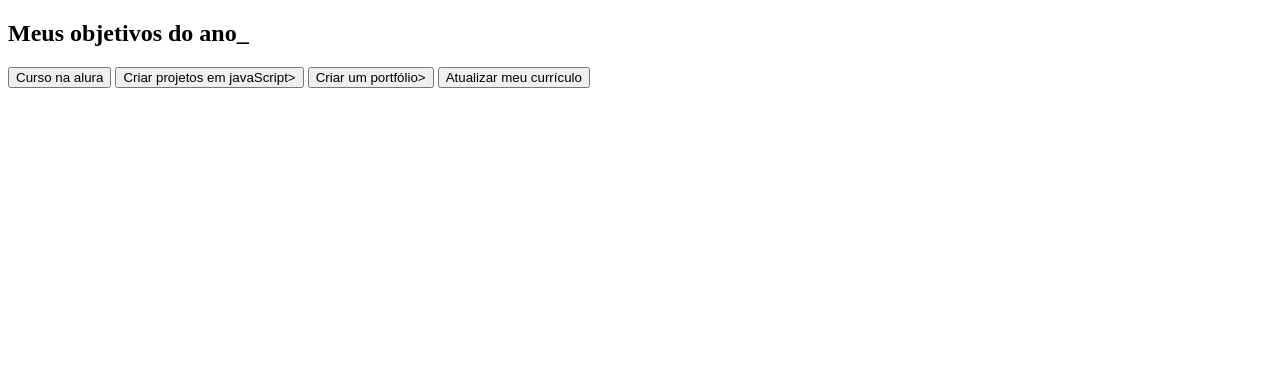
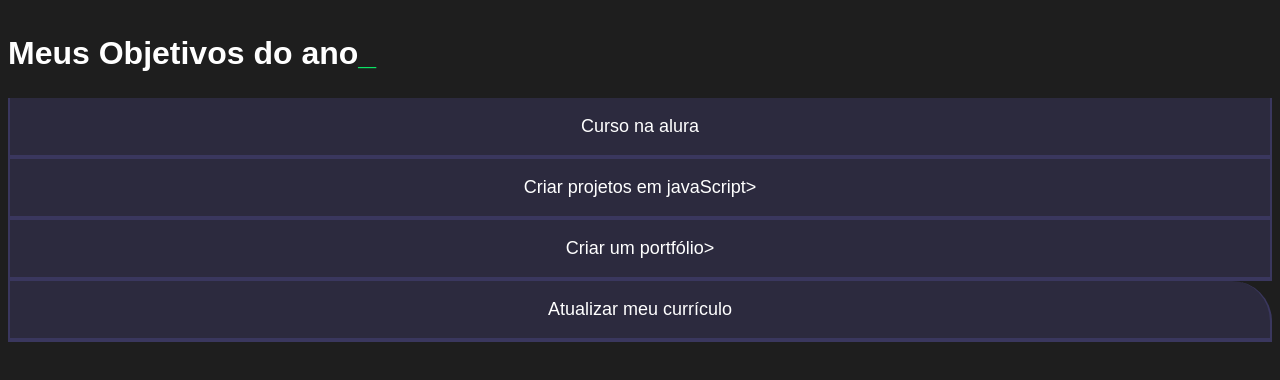
Before and after one commit to evelyn041/evelyn3D, a plain HTML site: page JS-PROJETO/index.html in a window 1280 px wide. Drawn offline with Linux system fonts and the light colour scheme; a small style sheet from the web is missing.

Commit message:
js dia 9/04

```diff
--- a/JS-PROJETO/index.html
+++ b/JS-PROJETO/index.html
@@ -8,7 +8,7 @@
 </head>
 <body>
     <section class="conteudo-principal"></section>
-    <h2 class="titulo-principal">Meus objetivos do ano_</h2>
+    <h2 class="titulo-principal">Meus Objetivos do ano<span>_</span></h2>
     <div class="botoes"></div>
     <button class="botao">Curso na alura</button>
     <button class="botao">Criar projetos em javaScript></button>
--- a/JS-PROJETO/style.css
+++ b/JS-PROJETO/style.css
@@ -1,9 +1,73 @@
+@import url('https://fontes.googleapis.com/css2?family-Chakra+Petch:w ght@400:700&display=swap');
 :root{
---cor-de-fundo:#1E1E1E;
---verde: #fc2856;
---branco: #FFFFFF;
---botao-ativo: #3A375E;
---botao-inativo: rgba(58,55,94,0.5);
---texto-fundo: rgba(58,55,94,0.3);
+     --cor-de-fundo:#1E1E1E;
+     --verde: #0bee6af1;
+     --branco: #FFFFFF;
+     --botao-ativo: #3A375E;
+     --botao-inativo: rgba(58,55,94,0.5);
+     --texto-fundo: rgba(58,55,94,0.3);
+}
 
+body {
+     background-color: var(--cor-de-fundo);
+     color: var(--branco);
+     font-family: 'Chakra Petch', sans-serif;
 }
+
+.conteudo-principal {
+     display: flex;
+     flex-direction: column;
+     justify-content: center;
+     align-items: center;
+     max-width: 1200px;
+     width: 100%;
+     margin: 0 auto;
+ }
+
+ .titulo-principal {
+     text-align: left;
+     width: 100%;
+     font-size: 32px;
+ }
+     .titulo-principal span {
+          color: var(--verde);
+      }
+
+ .botao {
+     font-family: "Crakra Petch", sans-serif;
+     background-color: var(--botao-inativo);
+     color: var(--branco);
+     display: flex;
+     justify-content: center;
+     padding: 1em;
+     font-size: 18px;
+     align-items: center;
+     width: 100%;
+     border-bottom: 4px solid var(--botao-ativo);
+     border-left: 2px solid var(--botao-ativo);
+     border-right: 2px solid var(--botao-ativo);
+     border-top: none;
+ }
+
+ .botoes {
+    display: block;
+
+ }
+
+ .botao:first-child {
+    border-radius: 40px 40px 0 0;
+}
+
+@media screen and (min-width: 768px) {
+    .botoes {
+        display: flex;
+    }
+
+    .botao:first-child {
+        border-radius: 40px 0 0 0;
+    }
+
+    .botao:last-child {
+        border-radius: 0 40px 0 0;
+    }
+}
```
